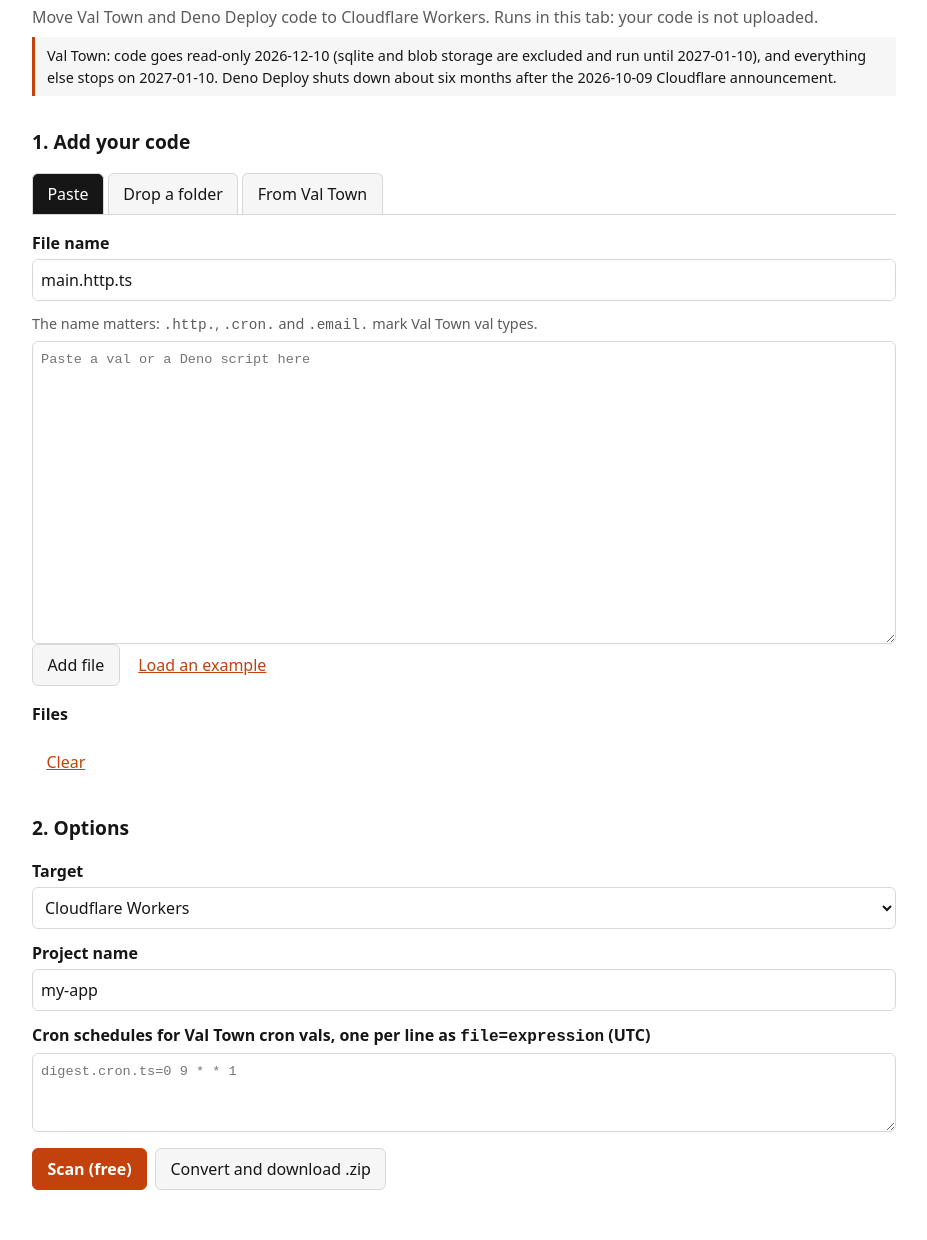
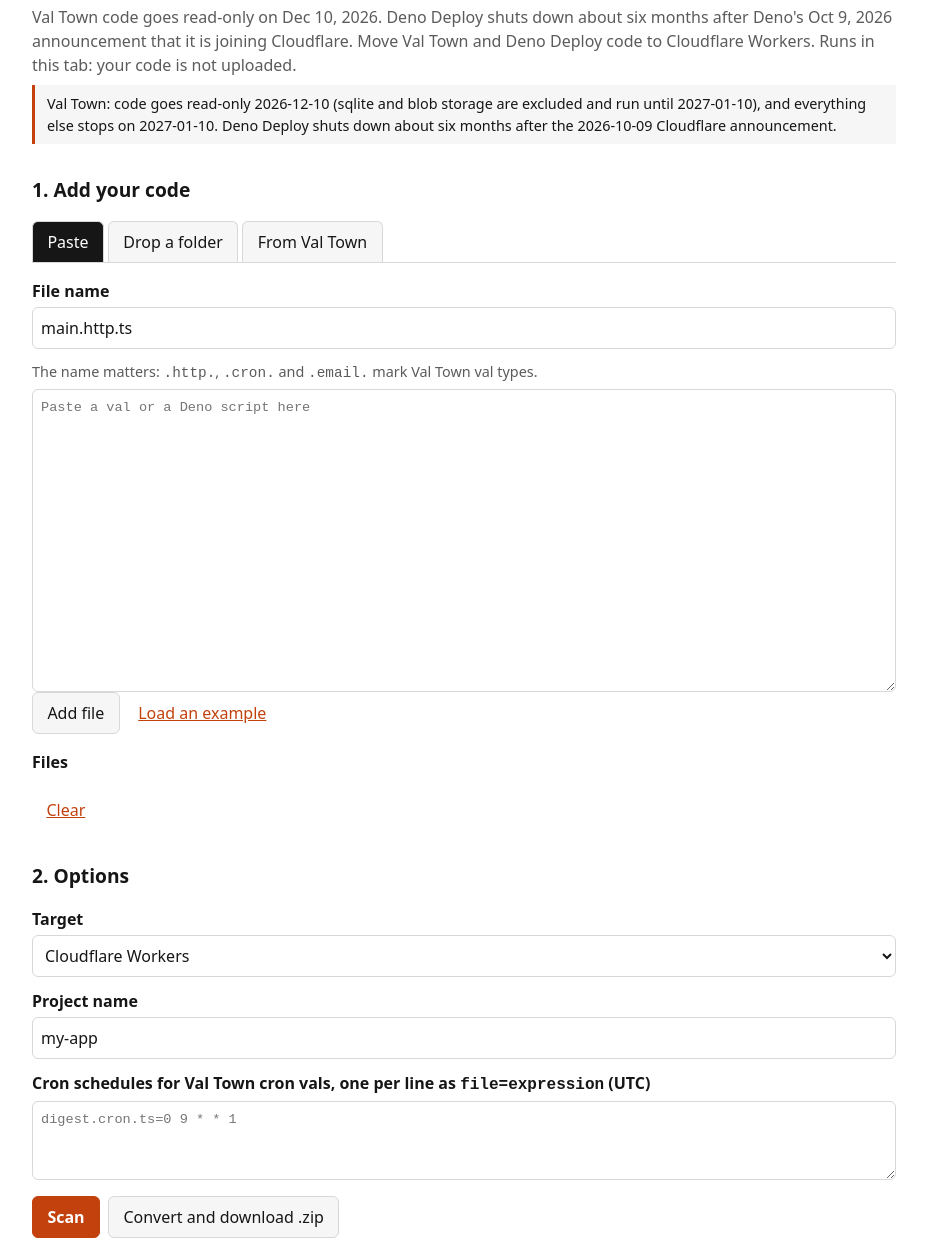
Before and after one commit to grandlime-labs/exit-ramp, a website built with Vite: page web/index.html in a window 1280 px wide. Shown: the part 71-1311 px from the top of the page, without its empty margins (176-1103 px from the left). Built offline with nearby package versions, Linux system fonts and the light colour scheme.

Commit message:
Copy tidy-up (Wis'adel review)

```diff
--- a/web/index.html
+++ b/web/index.html
@@ -12,7 +12,7 @@
   <body>
     <header>
       <h1>exit-ramp</h1>
-      <p class="tag">Move Val Town and Deno Deploy code to Cloudflare Workers. Runs in this tab: your code is not uploaded.</p>
+      <p class="tag">Val Town code goes read-only on Dec 10, 2026. Deno Deploy shuts down about six months after Deno's Oct 9, 2026 announcement that it is joining Cloudflare. Move Val Town and Deno Deploy code to Cloudflare Workers. Runs in this tab: your code is not uploaded.</p>
       <p class="dates" id="dates"></p>
     </header>
 
@@ -39,7 +39,7 @@
         </div>
 
         <div id="pane-vt" role="tabpanel" hidden>
-          <p class="hint">Optional. Makes read-only GET requests to <code>api.val.town</code> from this tab with a token you paste. The token stays in memory and is gone when you close the page. Create one with read access at val.town/settings/api. Cron schedules and secret values are not available from the API.</p>
+          <p class="hint">Optional: pull your vals with a read-only token (create one at val.town/settings/api). It stays in this tab's memory and is gone when you close the page. Val Town's API doesn't share cron schedules or secret values, so add those yourself.</p>
           <label>API token <input id="vt-token" type="password" autocomplete="off" spellcheck="false" /></label>
           <label>Val (optional, <code>username/name</code>; blank = all your vals) <input id="vt-val" autocomplete="off" spellcheck="false" /></label>
           <button id="vt-go" type="button">Download source</button>
@@ -61,7 +61,7 @@
           <textarea id="crons" rows="3" spellcheck="false" placeholder="digest.cron.ts=0 9 * * 1"></textarea>
         </label>
         <div class="actions">
-          <button id="scan" type="button" class="primary">Scan (free)</button>
+          <button id="scan" type="button" class="primary">Scan</button>
           <button id="convert" type="button">Convert and download .zip</button>
         </div>
         <p id="status" class="hint" role="status"></p>
```
Also changed, not shown: README.md.
